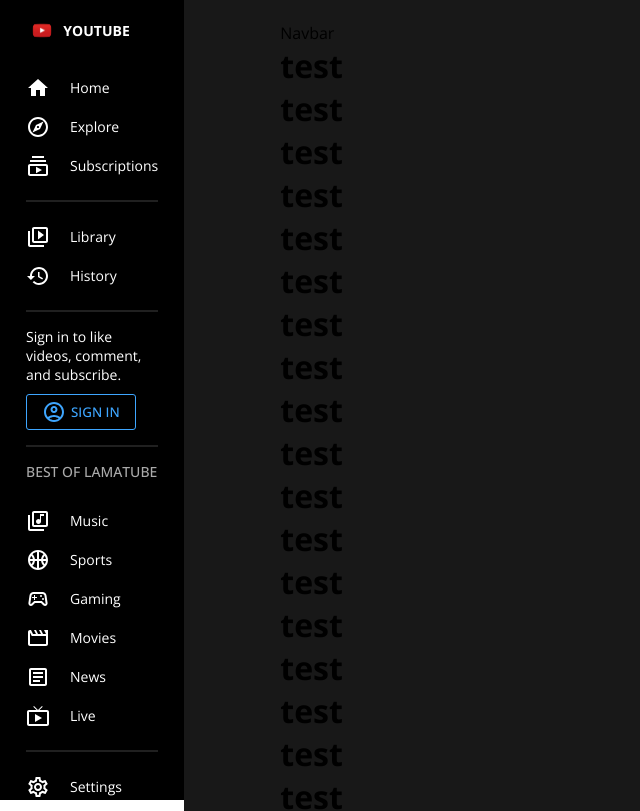
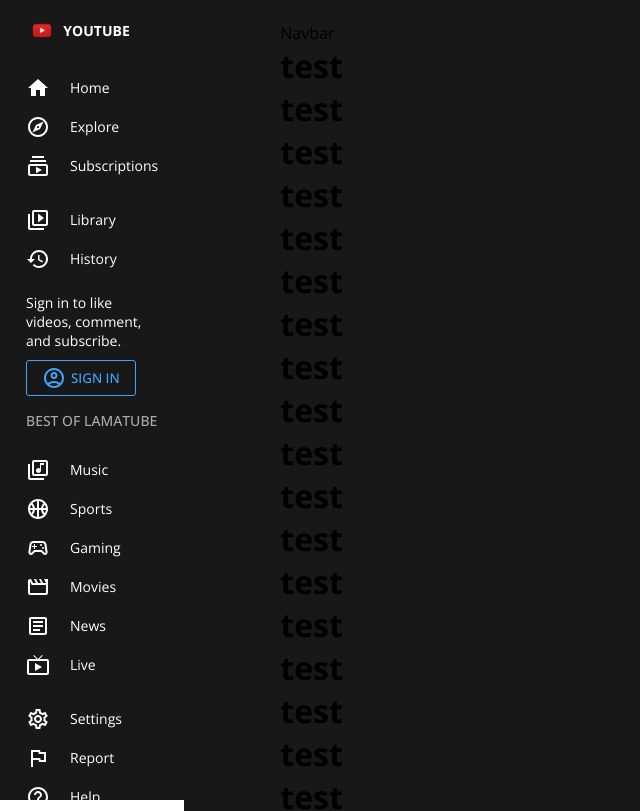
Before and after one commit to mahabur-rahman/video_sharing_mern_app, a React (Create React App) app in the folder client/: page / in a window 1280 px wide. Shown: the top 811 px of the page, without its empty margins (0-640 px from the left). Built offline with nearby package versions, Linux system fonts and the light colour scheme.

Commit message:
switch dark or light mode

```diff
--- a/client/src/App.js
+++ b/client/src/App.js
@@ -1,6 +1,8 @@
-import styled from "styled-components";
+import { useState } from "react";
+import styled, { ThemeProvider } from "styled-components";
 import Menu from "./components/Menu";
 import Navbar from "./components/Navbar";
+import { darkTheme, lightTheme } from "./utils/Theme";
 
 const Container = styled.div`
   display: flex;
@@ -8,7 +10,7 @@
 
 const Main = styled.div`
   flex: 7;
-  background-color: #181818;
+  background-color: ${({ theme }) => theme.bg};
 `;
 
 const Wrapper = styled.div`
@@ -16,9 +18,12 @@
 `;
 
 const App = () => {
+  const [darkMode, setDarkMode] = useState(true);
+
   return (
+    <ThemeProvider theme={darkMode ? darkTheme : lightTheme}>
       <Container>
-      <Menu />
+        <Menu darkMode={darkMode} setDarkMode={setDarkMode} />
         <Main>
           <Wrapper>
             <Navbar />
@@ -102,6 +107,7 @@
           </Wrapper>
         </Main>
       </Container>
+    </ThemeProvider>
   );
 };
 
--- a/client/src/components/Menu.js
+++ b/client/src/components/Menu.js
@@ -22,8 +22,8 @@
 
 const Container = styled.div`
   flex: 1;
-  background-color: black;
-  color: white;
+  background-color: ${({ theme }) => theme.bg};
+  color: ${({ theme }) => theme.text};
   height: 100vh;
   font-size: 14px;
   position: sticky;
@@ -54,13 +54,13 @@
   transition: 0.2s all ease;
 
   &:hover {
-    background-color: red;
+    background-color: ${({ theme }) => theme.soft};
   }
 `;
 
 const Hr = styled.div`
   margin: 15px 0px;
-  border: 0.5px solid #202020;
+  border: ${({ theme }) => theme.soft};
 `;
 
 const Login = styled.div``;
@@ -86,7 +86,7 @@
   margin-bottom: 20px;
 `;
 
-const Menu = () => {
+const Menu = ({ darkMode, setDarkMode }) => {
   return (
     <Container>
       <Wrapper>
@@ -164,9 +164,9 @@
           <HelpOutlineOutlined />
           Help
         </Item>
-        <Item>
+        <Item onClick={() => setDarkMode(!darkMode)}>
           <SettingsBrightnessOutlined />
-          Mode
+          {darkMode ? "DarkMode" : "lightMode"}
         </Item>
       </Wrapper>
     </Container>
--- a/client/src/utils/Theme.js
+++ b/client/src/utils/Theme.js
@@ -1 +1,15 @@
-export const darkTheme = {};
+export const darkTheme = {
+  bg: "#181818",
+  bgLighter: "#202020",
+  text: "white",
+  textSoft: "#aaaaaa",
+  soft: "#373737",
+};
+
+export const lightTheme = {
+  bg: "#f9f9f9",
+  bgLighter: "white",
+  text: "black",
+  textSoft: "#606060",
+  soft: "#f5f5f5",
+};
```
Lines whose indentation alone changed are shown as unchanged.
